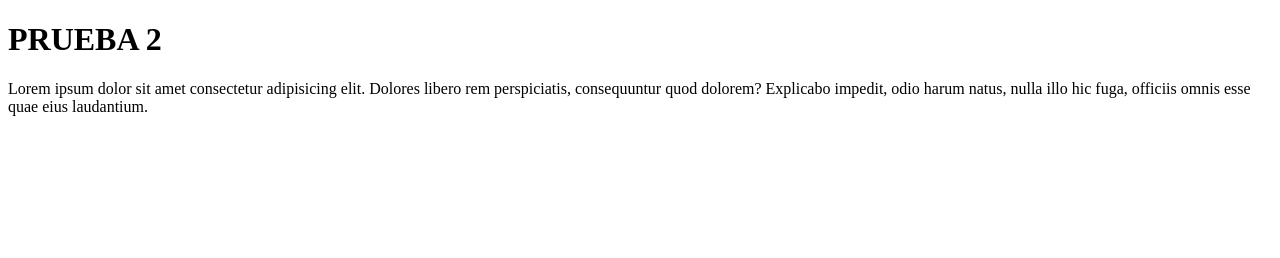
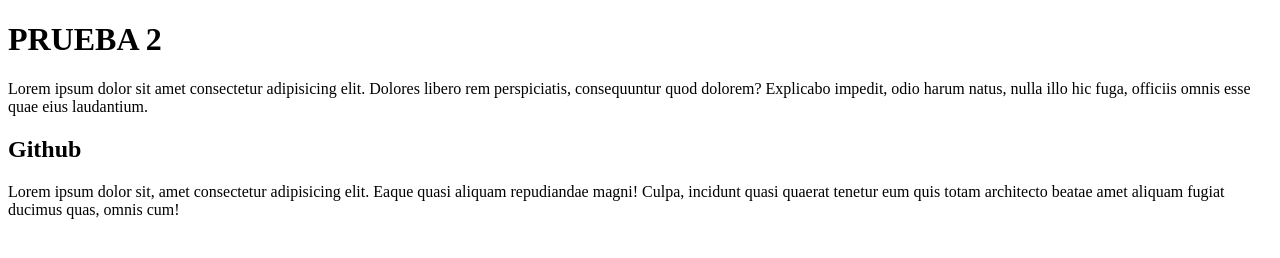
Before and after one commit to giancdev/prueba2, a plain HTML site: page index.html in a window 1280 px wide. Drawn offline with Linux system fonts and the light colour scheme.

Commit message:
three commit

```diff
--- a/index.html
+++ b/index.html
@@ -4,10 +4,12 @@
     <meta charset="UTF-8">
     <meta http-equiv="X-UA-Compatible" content="IE=edge">
     <meta name="viewport" content="width=device-width, initial-scale=1.0">
-    <title>Document</title>
+    <title>Prueba 2</title>
 </head>
 <body>
     <h1>PRUEBA 2</h1>
     <p>Lorem ipsum dolor sit amet consectetur adipisicing elit. Dolores libero rem perspiciatis, consequuntur quod dolorem? Explicabo impedit, odio harum natus, nulla illo hic fuga, officiis omnis esse quae eius laudantium.</p>
+    <h2>Github</h2>
+    <p>Lorem ipsum dolor sit, amet consectetur adipisicing elit. Eaque quasi aliquam repudiandae magni! Culpa, incidunt quasi quaerat tenetur eum quis totam architecto beatae amet aliquam fugiat ducimus quas, omnis cum!</p>
 </body>
 </html>
```
